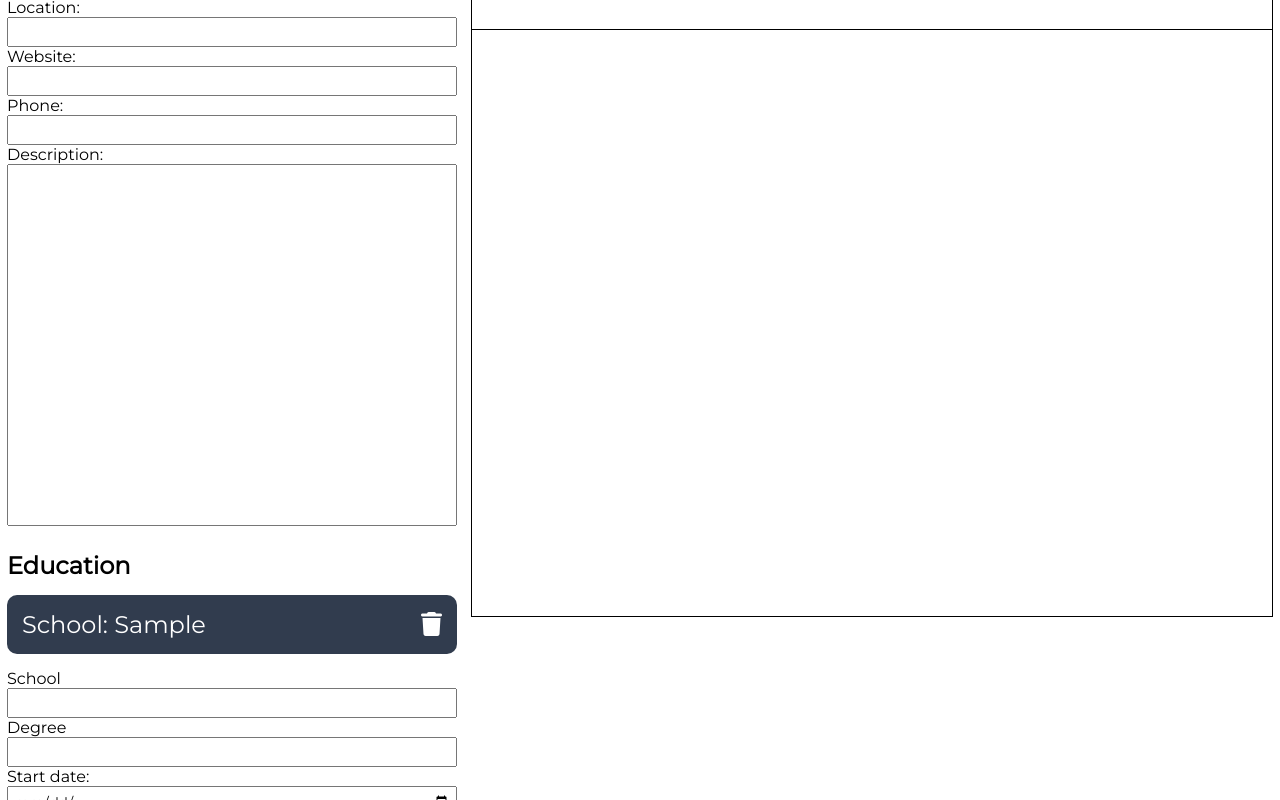
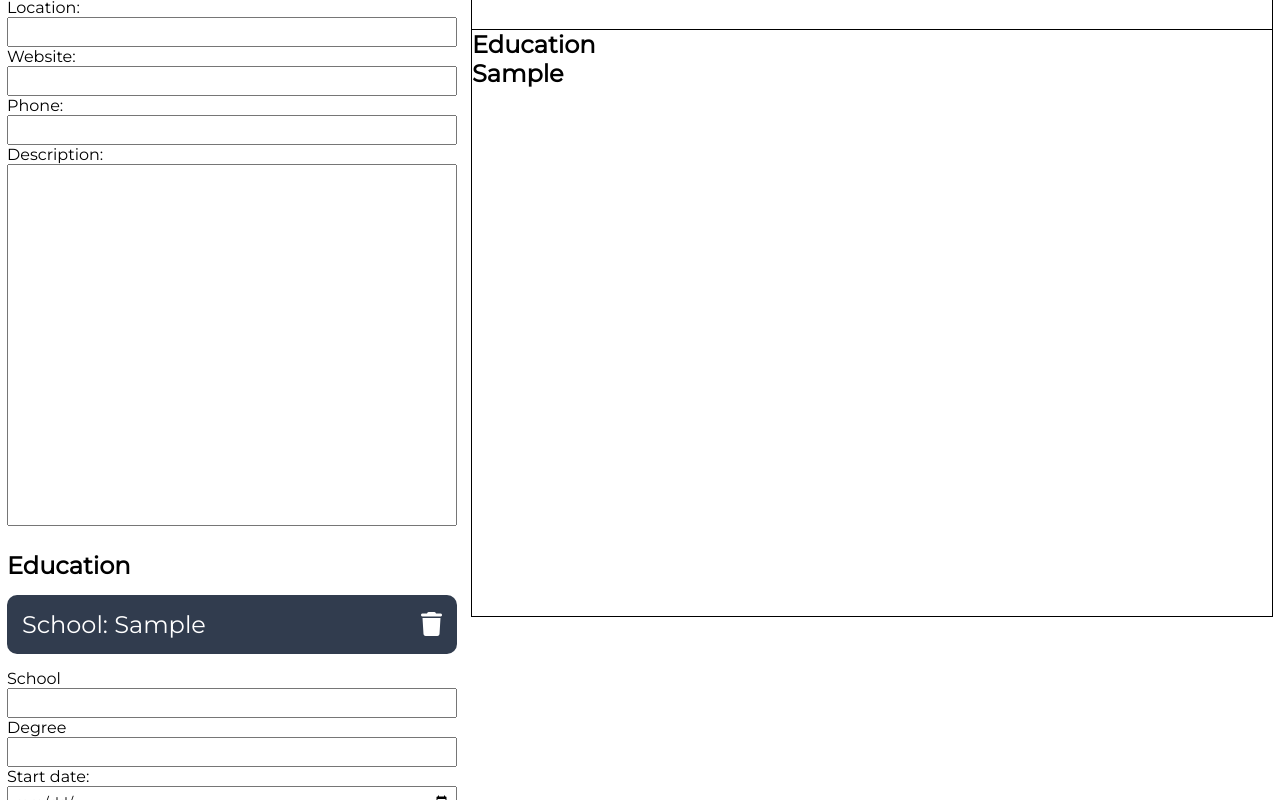
Before and after one commit to urosrelic/cv-app-react, a React (Vite) app: page / in a window 1280 px wide. Both pictures are taken after typing "Sample", "Sample", "2020-01-15", "2020-01-15" into the empty fields and a click on the button "Add". Shown: the part 387-1187 px from the top of the page. Built offline with nearby package versions, Linux system fonts and the light colour scheme; a web font is replaced by a local one.

Commit message:
feat: add preview for education data

```diff
--- a/src/App.jsx
+++ b/src/App.jsx
@@ -29,7 +29,7 @@ function App() {
           educationData={educationData}
           setEducationData={setEducationData}
         />
-        <Preview generalData={generalData} />
+        <Preview generalData={generalData} educationData={educationData} />
       </div>
     </div>
   );
--- a/src/components/Preview.jsx
+++ b/src/components/Preview.jsx
@@ -1,9 +1,11 @@
+import { EducationPreview } from "./preview/EducationPreview";
 import { GeneralPreview } from "./preview/GeneralPreview";
 
-export const Preview = ({ generalData }) => {
+export const Preview = ({ generalData, educationData }) => {
   return (
     <div className='preview-container'>
       <GeneralPreview data={generalData} />
+      <EducationPreview educationData={educationData} />
     </div>
   );
 };
--- /dev/null
+++ b/src/components/entry/EducationEntry.jsx
@@ -0,0 +1,7 @@
+export const EducationEntry = ({ entry }) => {
+  return (
+    <div className='education-preview-item'>
+      <h2>{entry.school}</h2>
+    </div>
+  );
+};
--- /dev/null
+++ b/src/components/preview/EducationPreview.jsx
@@ -0,0 +1,12 @@
+import { EducationEntry } from "../entry/EducationEntry";
+
+export const EducationPreview = ({ educationData }) => {
+  return (
+    <div className='education-preview-container'>
+      <h2>Education</h2>
+      {educationData.map((entry) => (
+        <EducationEntry key={entry.id} entry={entry} />
+      ))}
+    </div>
+  );
+};
```
